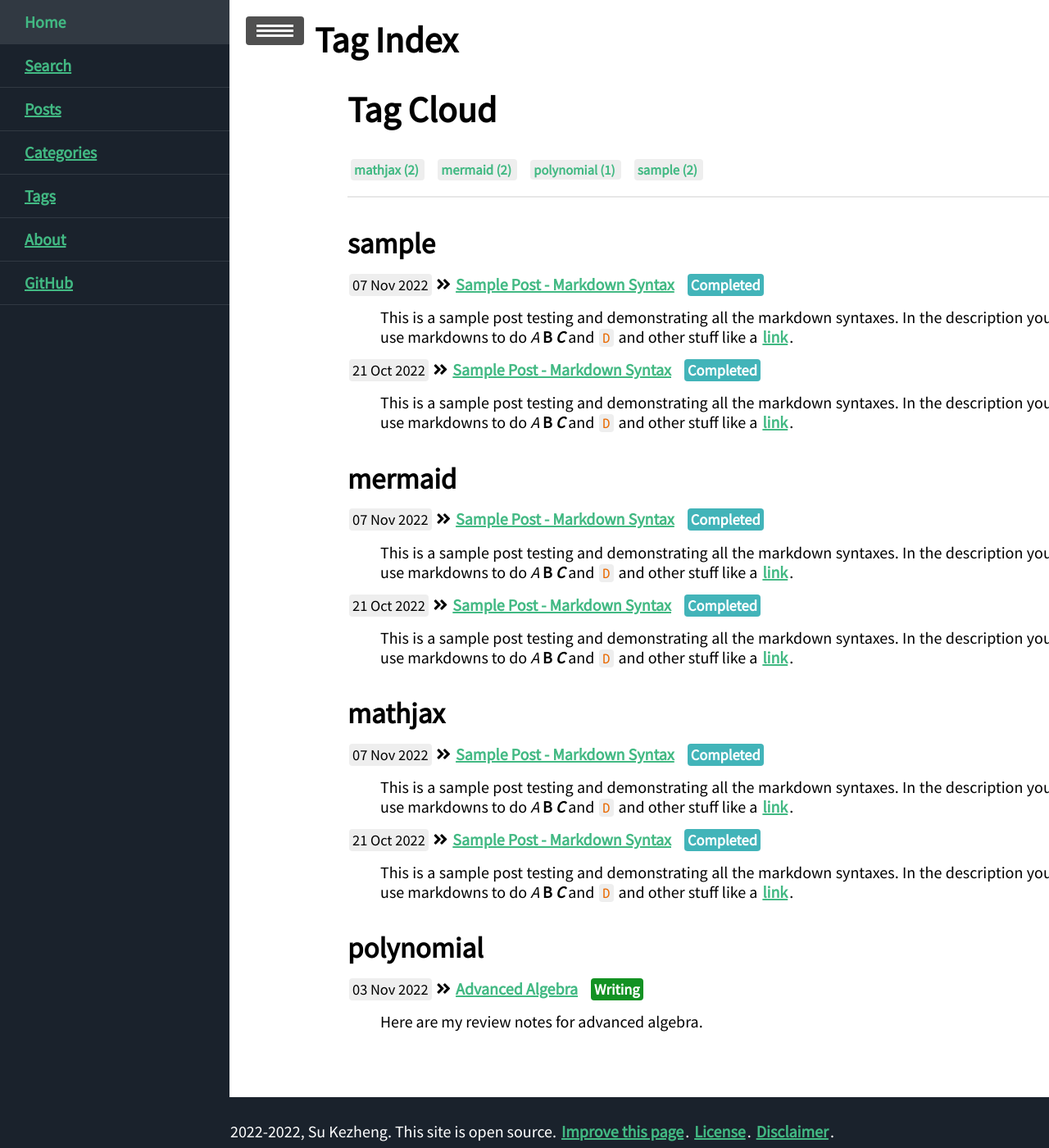
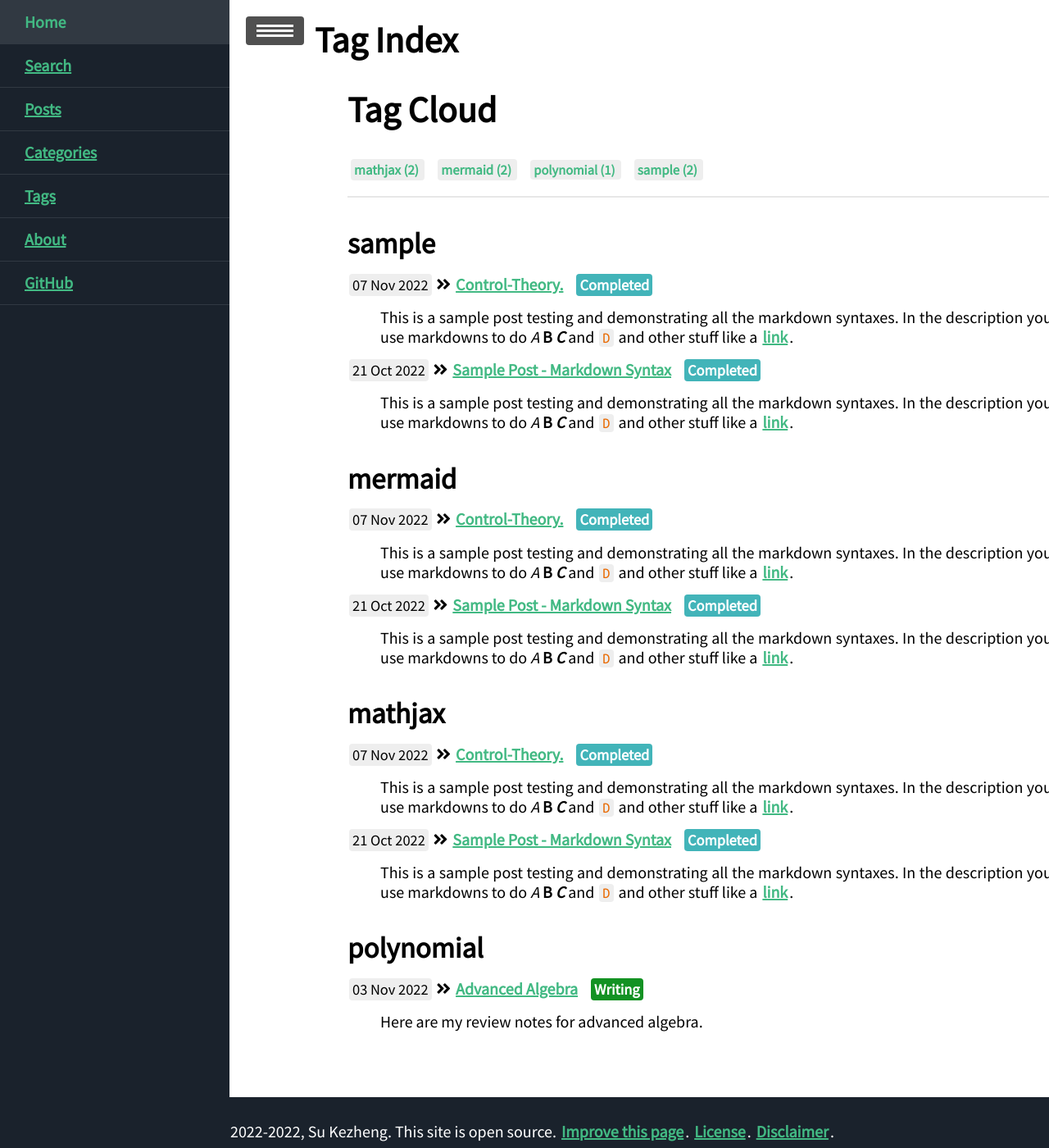
Before and after one commit to ssskz/ssskz.github.io, a Jekyll site: the page built from blog/tags.html, in a window 1280 px wide and 1400 px high. Shown: the whole window at 82% size. Built offline with Jekyll 4.4.1, drawn with Linux system fonts in a browser that asks for light colours; nearby versions of some CDN libraries.

Commit message:
Update 2022-11-7-Control-Theory.md

```diff
--- a/_posts/2022-11-7-Control-Theory.md
+++ b/_posts/2022-11-7-Control-Theory.md
@@ -1,5 +1,5 @@
 ---
-title: Sample Post - Markdown Syntax
+title: Control-Theory.
 commentable: true
 Edit: 2022-10-21
 mathjax: true
```
